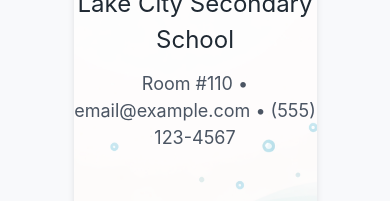
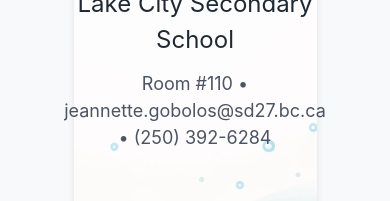
Before and after one commit to Davis245/ScienceWithMsGobolos, a Next.js app in the folder web/: page / in a window 390 px wide. Shown: the part 492-693 px from the top of the page. Built offline with nearby package versions, Linux system fonts and the light colour scheme.

Commit message:
Update email and phone number on home page

```diff
--- a/web/pages/index.tsx
+++ b/web/pages/index.tsx
@@ -55,7 +55,7 @@
           color: colors.textSecondary,
           textAlign: 'center'
         }}>
-          Room #110 • email@example.com • (555) 123-4567
+          Room #110 • jeannette.gobolos@sd27.bc.ca • (250) 392-6284
         </p>
       </div>
     </div>
```
